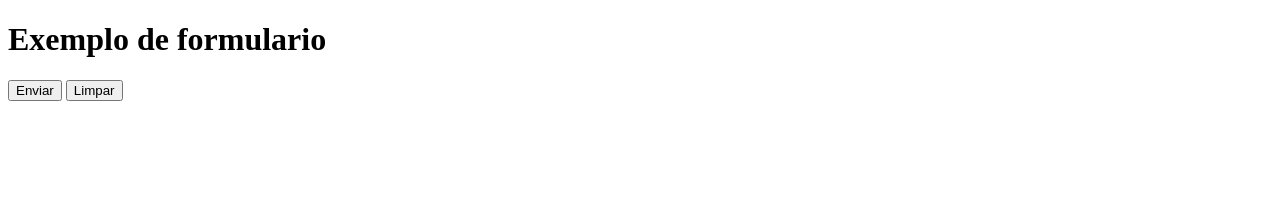
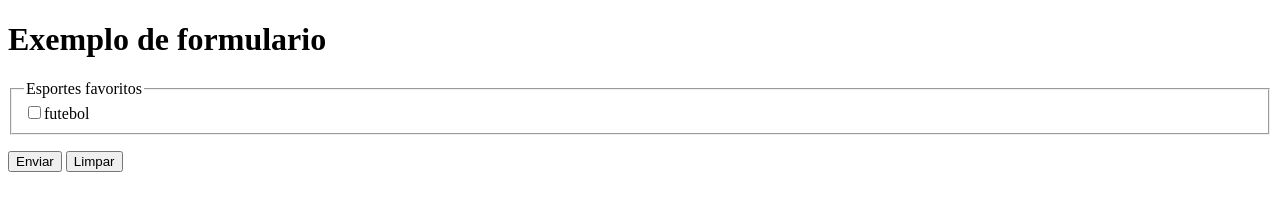
Before and after one commit to RenanLamorim/Modulo-4, a plain HTML site: page Forms/Form005.html in a window 1280 px wide. Drawn offline with Linux system fonts and the light colour scheme.

Commit message:
input checkbox

```diff
--- a/Forms/Form005.html
+++ b/Forms/Form005.html
@@ -8,6 +8,12 @@
 <body>
    <h1>Exemplo de formulario</h1>
    <form action="Cadastro.php">
+<fieldset>
+    <legend>Esportes favoritos</legend>
+    <input type="checkbox" name="esfut" id="iesfut">futebol
+</fieldset>
+
+
 <p>
     <input type="submit" value="Enviar">
     <input type="reset" value="Limpar">
```
